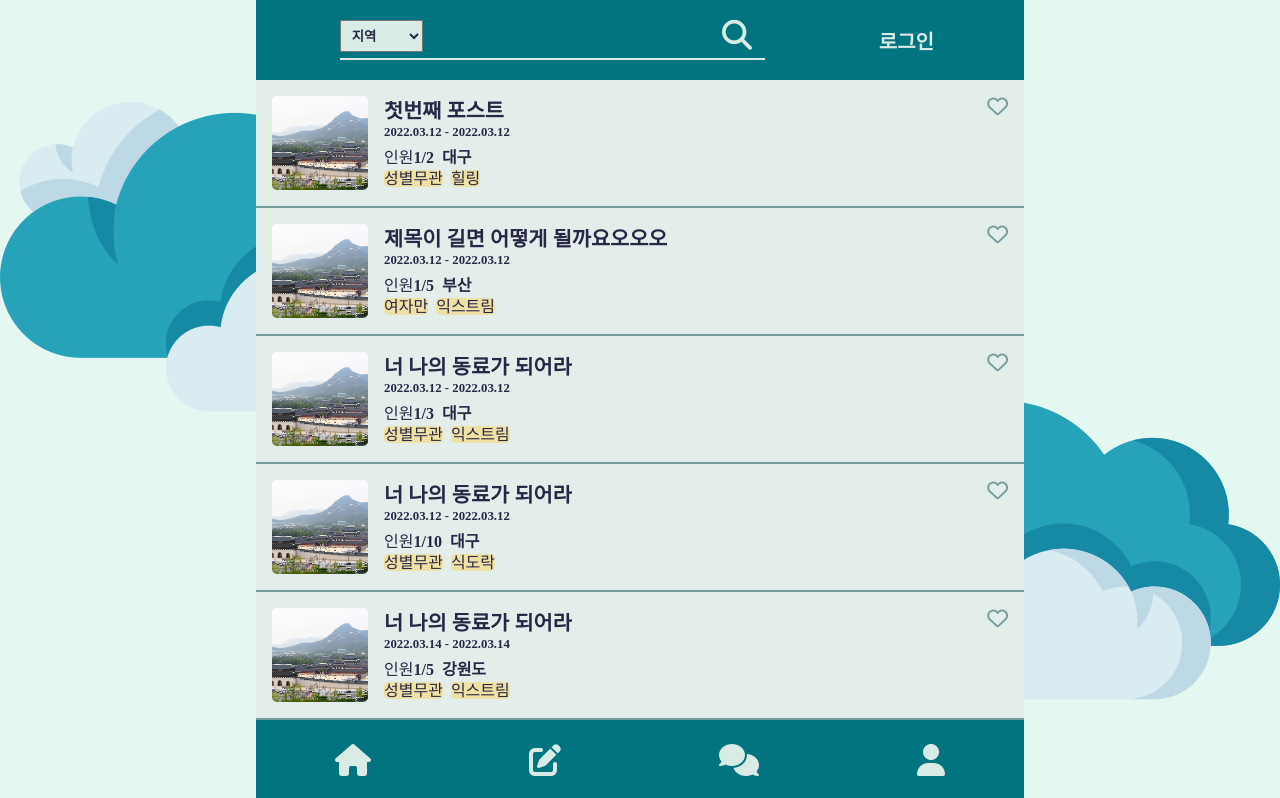
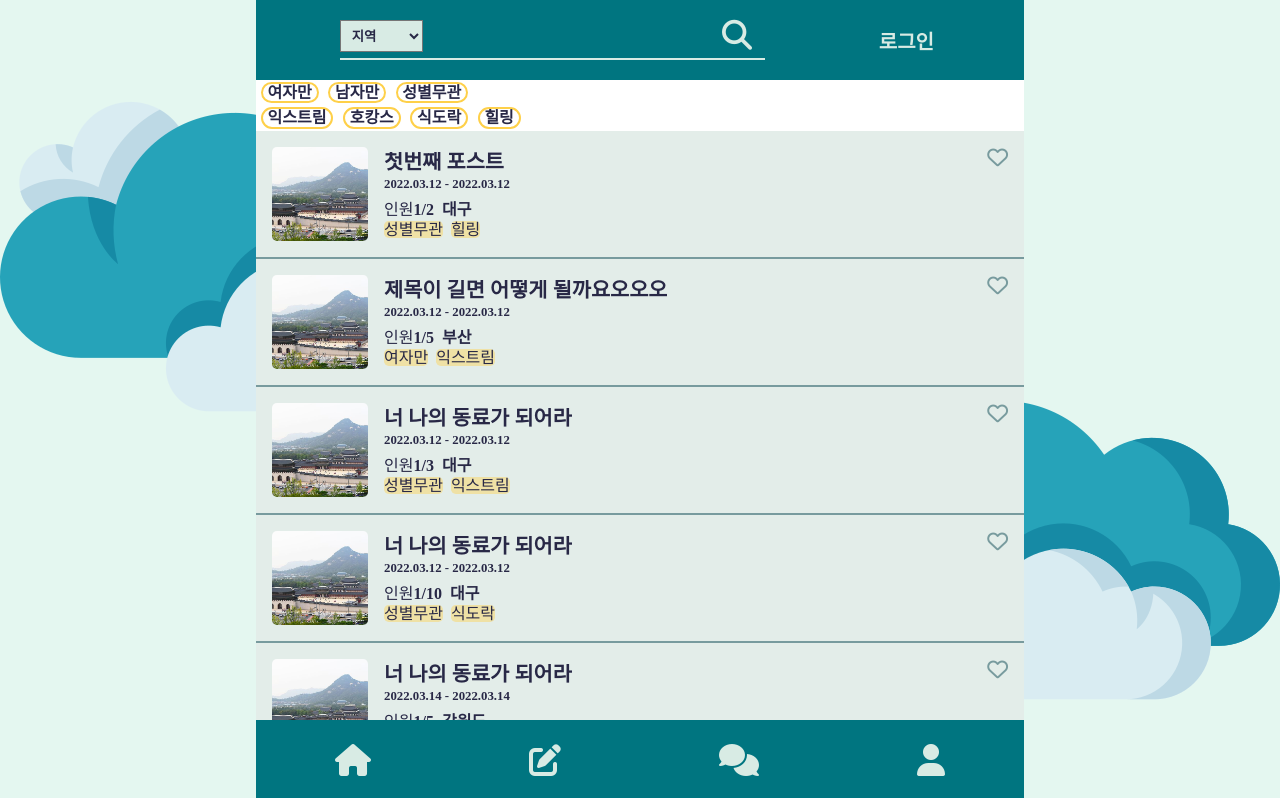
Before and after one commit to sideProject-withU/BirdBuddyTrip, a React (Create React App) app in the folder Client/: page / in a window 1280 px wide. Shown: the top 798 px of the page. Built offline with nearby package versions, Linux system fonts and the light colour scheme.

Commit message:
Feat: [Client] #58 Main페이지 Option 컴포넌트 구현
- GenderOption 구현
- TypeOption 구현
- style options 지정

```diff
--- /dev/null
+++ b/Client/src/components/Options/GenderOption.tsx
@@ -0,0 +1,22 @@
+import React from 'react';
+import { Container } from '../../styled/options';
+
+const GenderOption = () => {
+  const handleOption = (e: React.ChangeEvent<HTMLInputElement>) => {
+    console.log(e.target.id);
+  };
+  const genders = ['여자만', '남자만', '성별무관'];
+  return (
+    <Container>
+      {genders.map((el, idx) => {
+        return (
+          <div key={idx}>
+            <input type='radio' id={`${el}`} name='gender' onChange={handleOption} />
+            <label htmlFor={`${el}`}>{el}</label>
+          </div>
+        );
+      })}
+    </Container>
+  );
+};
+export default GenderOption;
--- /dev/null
+++ b/Client/src/components/Options/TypeOption.tsx
@@ -0,0 +1,23 @@
+import React from 'react';
+import { Container } from '../../styled/options';
+
+const TypeOption = () => {
+  const handleOption = (e: React.ChangeEvent<HTMLInputElement>) => {
+    console.log(e.target.id);
+  };
+  const types = ['익스트림', '호캉스', '식도락', '힐링'];
+  return (
+    <Container>
+      {types.map((el, idx) => {
+        return (
+          <div key={idx}>
+            <input type='radio' id={`${el}`} name='type' onChange={handleOption} />
+            <label htmlFor={`${el}`}>{el}</label>
+          </div>
+        );
+      })}
+    </Container>
+  );
+};
+
+export default TypeOption;
--- a/Client/src/pages/Main.tsx
+++ b/Client/src/pages/Main.tsx
@@ -1,9 +1,13 @@
+import GenderOption from '../components/Options/GenderOption';
+import TypeOption from '../components/Options/TypeOption';
 import PostThumb from '../components/Post/PostThumb';
 import { dummyPosts } from '../dummys/dummyPosts';
 
 const Main = () => {
   return (
     <div>
+      <GenderOption />
+      <TypeOption />
       {dummyPosts.map((el, idx) => (
         <PostThumb key={idx} post={el} />
       ))}
--- /dev/null
+++ b/Client/src/styled/options.tsx
@@ -0,0 +1,20 @@
+import styled from 'styled-components';
+
+export const Container = styled.div`
+  display: flex;
+  > div {
+    margin: 0.3rem;
+    > input {
+      display: none;
+    }
+    > label {
+      font-weight: 600;
+      border: 2px solid #fed049;
+      padding: 0.01rem 0.3rem;
+      border-radius: 1rem;
+    }
+    & :checked + label {
+      background-color: #fed049;
+    }
+  }
+`;
```
